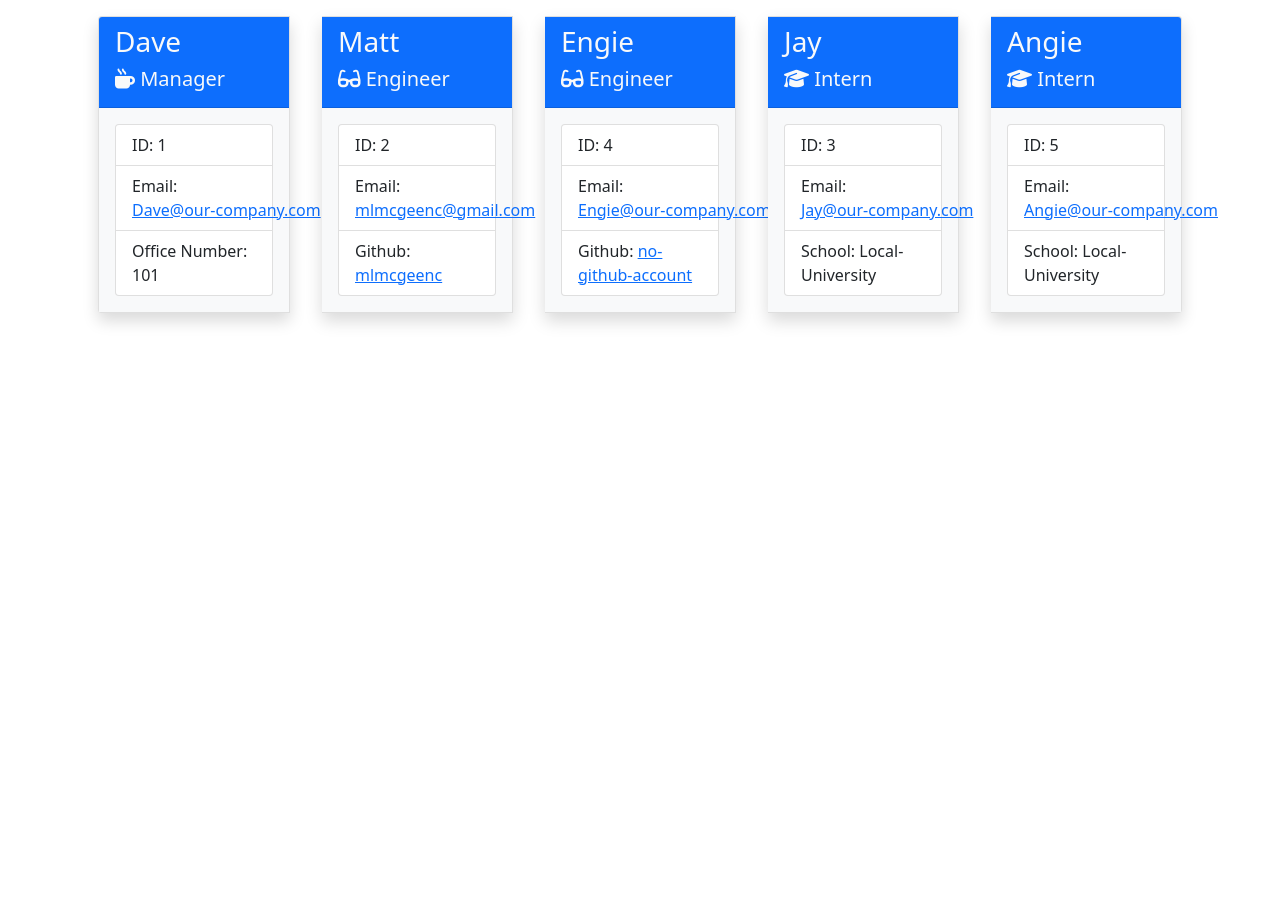
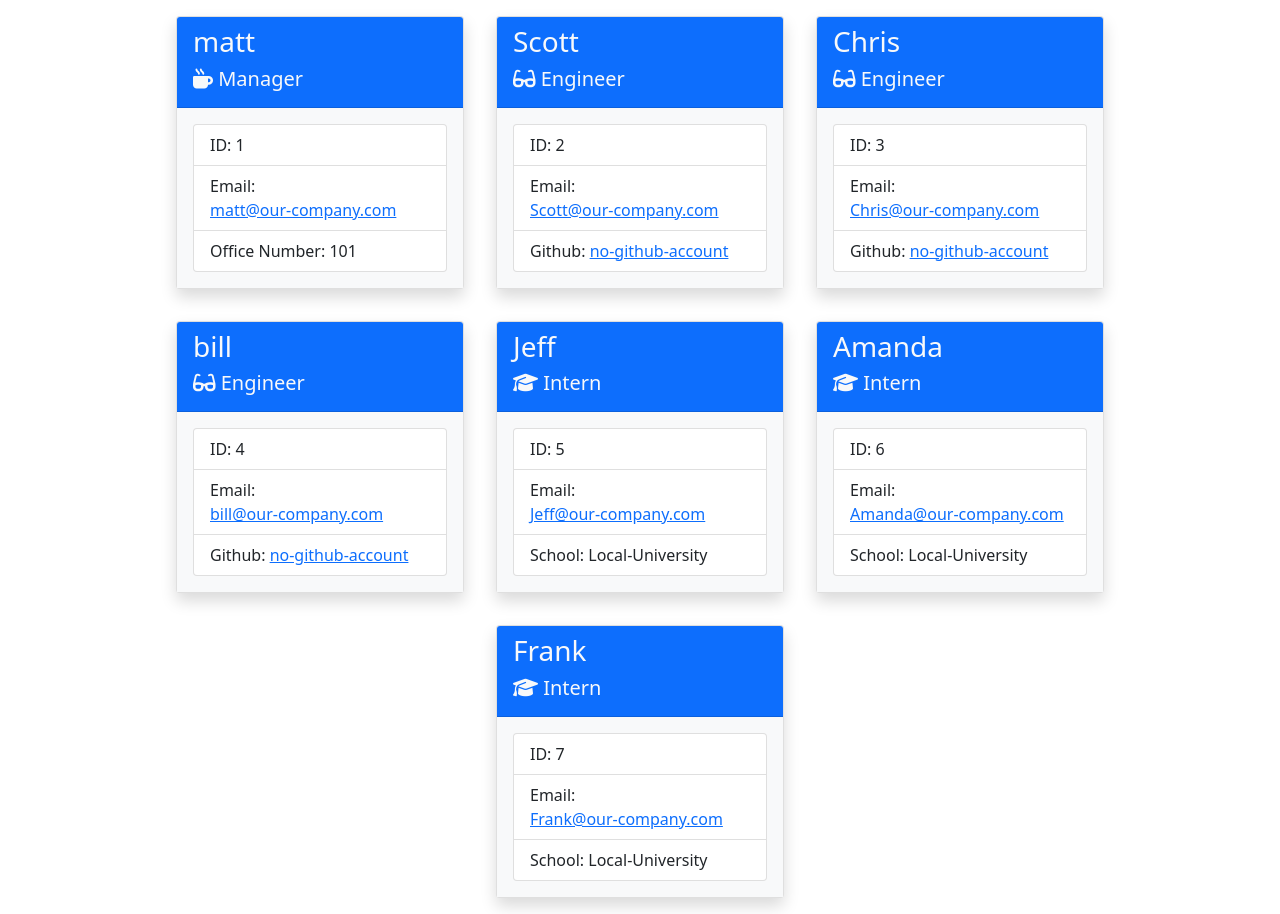
Before and after one commit to mlmcgeenc/team-generator, a website: page index.html in a window 1280 px wide. Before the commit the page ends 800 px from the top, so only its background shows below. Drawn offline with nearby package versions, Linux system fonts and the light colour scheme.

Commit message:
correct formatting issues with cards

```diff
--- a/index.html
+++ b/index.html
@@ -9,80 +9,110 @@
    <link rel="stylesheet" href="https://cdn.jsdelivr.net/npm/bootstrap@5.1.3/dist/css/bootstrap.min.css">
 </head>
 <body>
-<div class="container card-group">
+<div class="container">
+  <div class="row justify-content-center">
 
-  <div class="card shadow m-3" style="width: 18rem;">
+  <div class="card p-0 shadow m-3" style="width: 18rem;">
     <div class="card-header bg-primary text-light">
-      <h3>Dave</h3>
+      <h3>matt</h3>
       <h5><i class="fa-solid fa-mug-hot"></i> Manager</h5>
     </div>
     <div class="card-body bg-light">
       <ul class="list-group">
         <li class="list-group-item">ID: 1</li>
-        <li class="list-group-item">Email: <a class="card-link text-nowrap" href="mailto:Dave@our-company.com">Dave@our-company.com</a></li>
+        <li class="list-group-item">Email: <a class="card-link text-nowrap" href="mailto:matt@our-company.com">matt@our-company.com</a></li>
         <li class="list-group-item">Office Number: 101</li>
       </ul>
     </div>
   </div>
 
 
-    <div class="card shadow m-3" style="width: 18rem;">
+    <div class="card p-0 shadow m-3" style="width: 18rem;">
     <div class="card-header bg-primary text-light">
-      <h3>Matt</h3>
+      <h3>Scott</h3>
       <h5><i class="fa-solid fa-glasses"></i> Engineer</h5>
     </div>
     <div class="card-body bg-light">
       <ul class="list-group">
         <li class="list-group-item">ID: 2</li>
-        <li class="list-group-item">Email: <a class="card-link text-nowrap" href="mailto:mlmcgeenc@gmail.com">mlmcgeenc@gmail.com</a></li>
-        <li class="list-group-item">Github: <a class="card-link" href="https://github.com/mlmcgeenc">mlmcgeenc</a></li>
+        <li class="list-group-item">Email: <a class="card-link text-nowrap" href="mailto:Scott@our-company.com">Scott@our-company.com</a></li>
+        <li class="list-group-item">Github: <a class="card-link" href="https://github.com/no-github-account">no-github-account</a></li>
       </ul>
     </div>
   </div>
 
-    <div class="card shadow m-3" style="width: 18rem;">
+    <div class="card p-0 shadow m-3" style="width: 18rem;">
     <div class="card-header bg-primary text-light">
-      <h3>Engie</h3>
+      <h3>Chris</h3>
+      <h5><i class="fa-solid fa-glasses"></i> Engineer</h5>
+    </div>
+    <div class="card-body bg-light">
+      <ul class="list-group">
+        <li class="list-group-item">ID: 3</li>
+        <li class="list-group-item">Email: <a class="card-link text-nowrap" href="mailto:Chris@our-company.com">Chris@our-company.com</a></li>
+        <li class="list-group-item">Github: <a class="card-link" href="https://github.com/no-github-account">no-github-account</a></li>
+      </ul>
+    </div>
+  </div>
+
+    <div class="card p-0 shadow m-3" style="width: 18rem;">
+    <div class="card-header bg-primary text-light">
+      <h3>bill</h3>
       <h5><i class="fa-solid fa-glasses"></i> Engineer</h5>
     </div>
     <div class="card-body bg-light">
       <ul class="list-group">
         <li class="list-group-item">ID: 4</li>
-        <li class="list-group-item">Email: <a class="card-link text-nowrap" href="mailto:Engie@our-company.com">Engie@our-company.com</a></li>
+        <li class="list-group-item">Email: <a class="card-link text-nowrap" href="mailto:bill@our-company.com">bill@our-company.com</a></li>
         <li class="list-group-item">Github: <a class="card-link" href="https://github.com/no-github-account">no-github-account</a></li>
       </ul>
     </div>
   </div>
 
 
-    <div class="card shadow m-3" style="width: 18rem;">
+    <div class="card p-0 shadow m-3" style="width: 18rem;">
     <div class="card-header bg-primary text-light">
-      <h3>Jay</h3>
+      <h3>Jeff</h3>
       <h5><i class="fa-solid fa-graduation-cap"></i> Intern</h5>
     </div>
     <div class="card-body bg-light">
       <ul class="list-group">
-        <li class="list-group-item">ID: 3</li>
-        <li class="list-group-item">Email: <a class="card-link text-nowrap" href="mailto:Jay@our-company.com">Jay@our-company.com</a></li>
+        <li class="list-group-item">ID: 5</li>
+        <li class="list-group-item">Email: <a class="card-link text-nowrap" href="mailto:Jeff@our-company.com">Jeff@our-company.com</a></li>
         <li class="list-group-item">School: Local-University</li>
       </ul>
     </div>
   </div>
 
-    <div class="card shadow m-3" style="width: 18rem;">
+    <div class="card p-0 shadow m-3" style="width: 18rem;">
     <div class="card-header bg-primary text-light">
-      <h3>Angie</h3>
+      <h3>Amanda</h3>
       <h5><i class="fa-solid fa-graduation-cap"></i> Intern</h5>
     </div>
     <div class="card-body bg-light">
       <ul class="list-group">
-        <li class="list-group-item">ID: 5</li>
-        <li class="list-group-item">Email: <a class="card-link text-nowrap" href="mailto:Angie@our-company.com">Angie@our-company.com</a></li>
+        <li class="list-group-item">ID: 6</li>
+        <li class="list-group-item">Email: <a class="card-link text-nowrap" href="mailto:Amanda@our-company.com">Amanda@our-company.com</a></li>
         <li class="list-group-item">School: Local-University</li>
       </ul>
     </div>
   </div>
 
+    <div class="card p-0 shadow m-3" style="width: 18rem;">
+    <div class="card-header bg-primary text-light">
+      <h3>Frank</h3>
+      <h5><i class="fa-solid fa-graduation-cap"></i> Intern</h5>
+    </div>
+    <div class="card-body bg-light">
+      <ul class="list-group">
+        <li class="list-group-item">ID: 7</li>
+        <li class="list-group-item">Email: <a class="card-link text-nowrap" href="mailto:Frank@our-company.com">Frank@our-company.com</a></li>
+        <li class="list-group-item">School: Local-University</li>
+      </ul>
+    </div>
+  </div>
+
+  </div>
 </div>
 </body>
 <script src="https://kit.fontawesome.com/c20b00daf3.js" crossorigin="anonymous"></script>
```
Also changed, not shown: generateHTML.js (+6 -4 lines).
